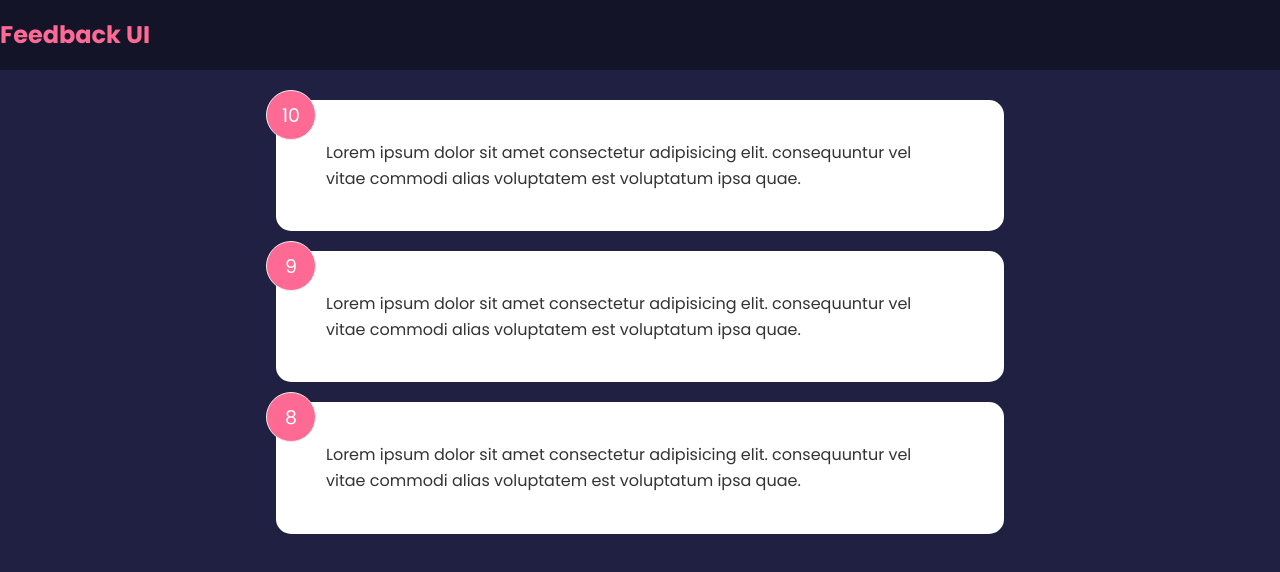
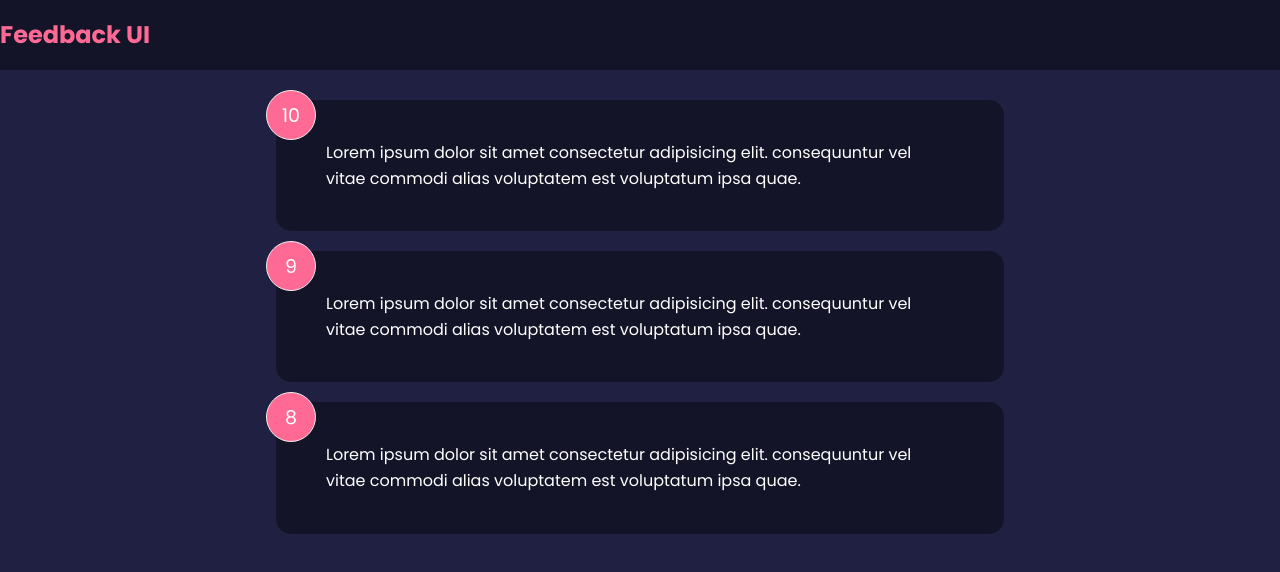
Before and after one commit to imnakul/Feedback-App, a React (Create React App) app: page / in a window 1280 px wide. Shown: the top 572 px of the page. Built offline with nearby package versions, Linux system fonts and the light colour scheme.

Commit message:
Card Component & Conditional Style

```diff
--- a/src/components/FeedbackItem.jsx
+++ b/src/components/FeedbackItem.jsx
@@ -1,11 +1,17 @@
-function FeedbackItem({item}) {
+import PropTypes from "prop-types";
 
-    return (
-    <div className='card'>
-        <div className="num-display">{item.rating}</div>
-        <div className="text-display">{item.text}</div>
-        </div>
-  )
+import Card from "./shared/Card";
+function FeedbackItem({ item }) {
+   return (
+      <Card>
+         <div className='num-display'>{item.rating}</div>
+         <div className='text-display'>{item.text}</div>
+      </Card>
+   );
 }
 
-export default FeedbackItem
+FeedbackItem.PropTypes = {
+   item: PropTypes.object.isRequired,
+};
+
+export default FeedbackItem;
--- a/src/components/FeedbackList.jsx
+++ b/src/components/FeedbackList.jsx
@@ -1,15 +1,27 @@
-import FeedbackItem from "./FeedbackItem"
-function FeedbackList({feedback}) {
-    if(!feedback || feedback.length === 0){
-        return <p>No Feedback Yet!</p>
-    }
-  return (
-    <div className='feedback-list'>
-        {feedback.map((item)=> (
+import FeedbackItem from "./FeedbackItem";
+import PropTypes from "prop-types";
+
+function FeedbackList({ feedback }) {
+   if (!feedback || feedback.length === 0) {
+      return <p>No Feedback Yet!</p>;
+   }
+   return (
+      <div className='feedback-list'>
+         {feedback.map((item) => (
             <FeedbackItem key={item.id} item={item} />
-                ))}
-        </div>
-  )
+         ))}
+      </div>
+   );
 }
 
-export default FeedbackList
+FeedbackList.PropTypes = {
+   feedback: PropTypes.arrayOf(
+      PropTypes.shape({
+         id: PropTypes.number.isRequired,
+         text: PropTypes.string.isRequired,
+         rating: PropTypes.number.isRequired,
+      })
+   ),
+};
+
+export default FeedbackList;
--- /dev/null
+++ b/src/components/shared/Card.jsx
@@ -0,0 +1,25 @@
+import PropTypes from "prop-types";
+
+function Card({ children, reverse = "true" }) {
+   //return <div className={`card ${reverse ? "reverse" : ""}`}>{children}</div>;
+   // Dark mode using Conditional Class
+
+   //Dark mode using conditional styling
+   return (
+      <div
+         className='card'
+         style={{
+            backgroundColor: reverse ? "rgba(0,0,0,0.4)" : "#fff",
+            color: reverse ? "#fff" : "#000",
+         }}
+      >
+         {children}
+      </div>
+   );
+}
+
+Card.propTypes = {
+   children: PropTypes.node.isRequired,
+   reverse: PropTypes.bool,
+};
+export default Card;
```
